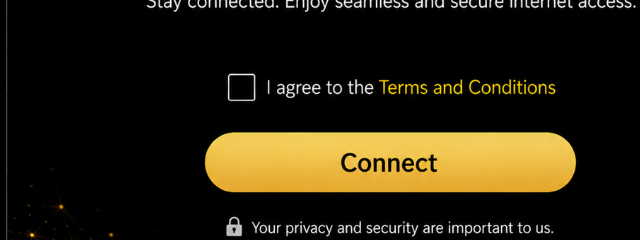
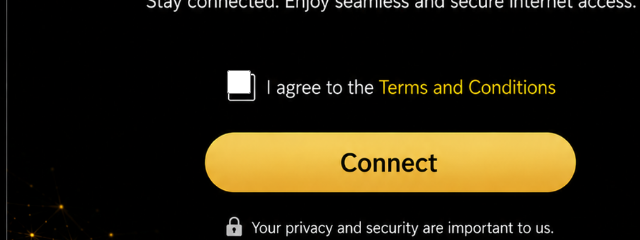
Before and after one commit to YASNetworks/YAS-Guest, a plain HTML site: page index.html in a window 1280 px wide. Shown: the part 457-697 px from the top of the page, 257-897 px from the left. Drawn offline with Linux system fonts and the light colour scheme.

Commit message:
Update index.html

```diff
--- a/index.html
+++ b/index.html
@@ -31,10 +31,11 @@ html, body {
   position: absolute;
   left: 29.2%;
   top: 51.2%;
-  width: 4%;
-  height: 3.2%;
-  opacity: 0;
+  width: 24px;
+  height: 24px;
+  opacity: 1;
   cursor: pointer;
+  accent-color: #f3c54b;
 }
 
 /* Terms link clickable area */
```
